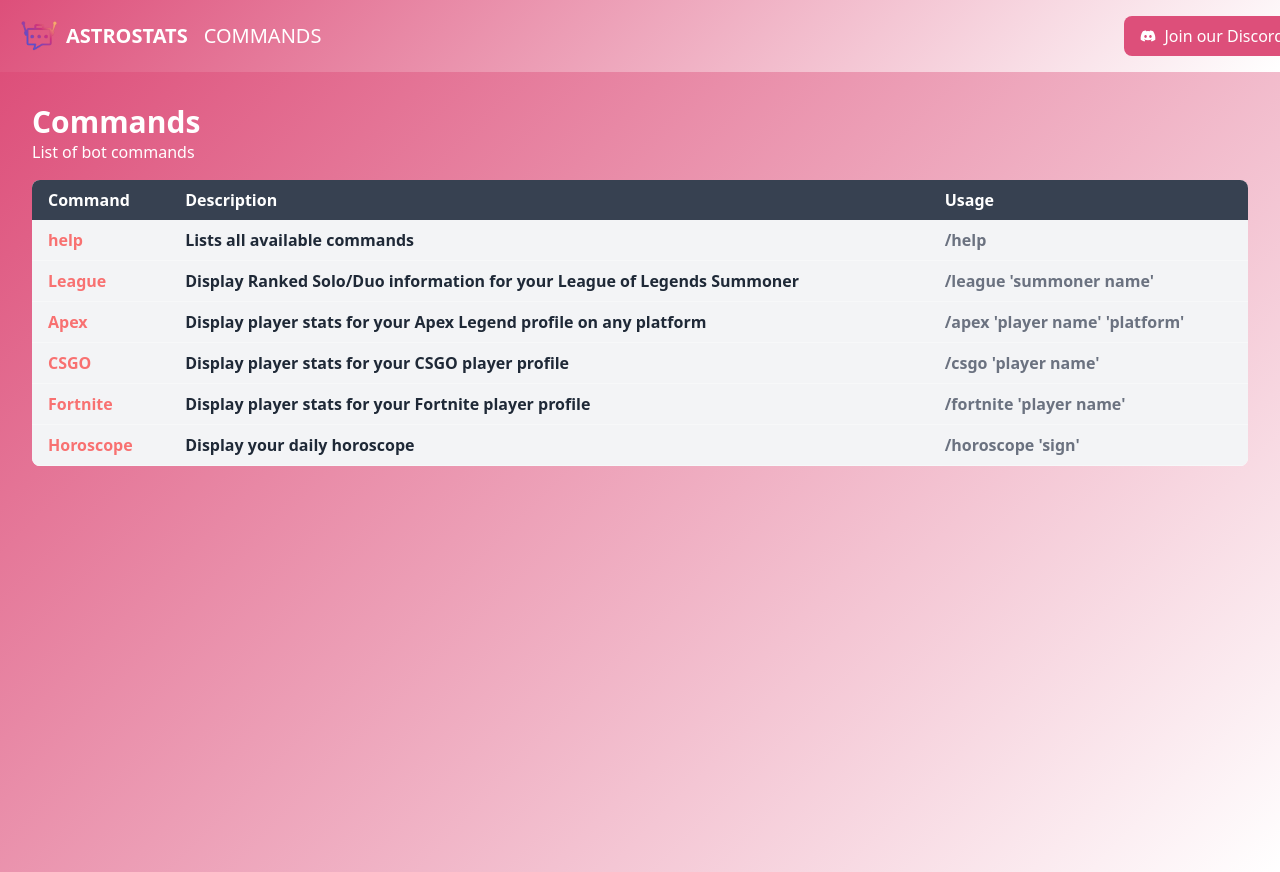
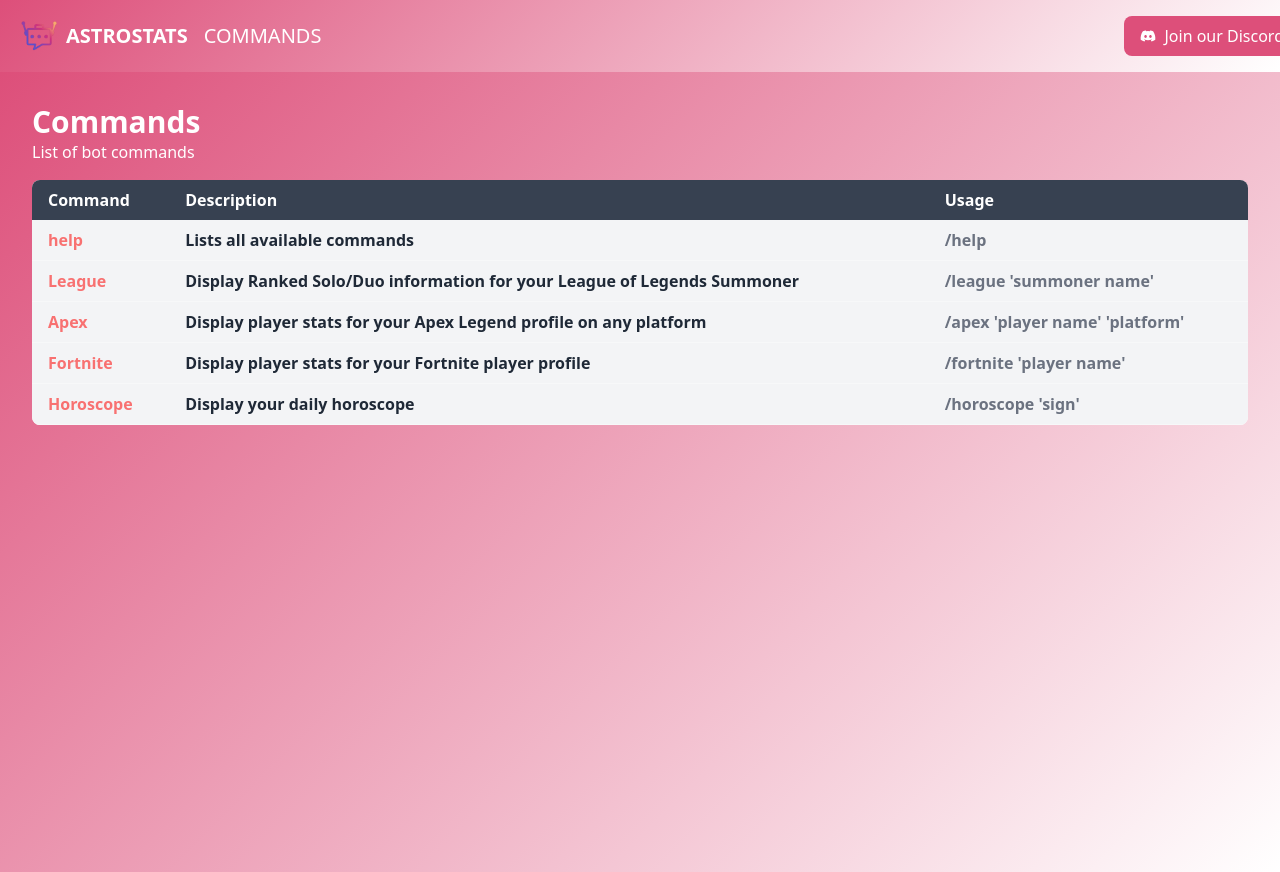
Before and after one commit to danblock97/astrostats-splash-page, a React (Create React App) app: page /commands in a window 1280 px wide. Built offline with nearby package versions, Linux system fonts and the light colour scheme.

Commit message:
Removed CSGO Command Due to no API Support

```diff
--- a/src/components/Commands.js
+++ b/src/components/Commands.js
@@ -61,17 +61,6 @@
 						</tr>
 						<tr className="bg-gray-100">
 							<td className="px-4 py-2 text-red-400 font-bold border-b border-white/30">
-								CSGO
-							</td>
-							<td className="px-4 py-2 text-gray-800 font-bold border-b border-white/30">
-								Display player stats for your CSGO player profile
-							</td>
-							<td className="px-4 py-2 text-gray-500 font-bold border-b border-white/30">
-								/csgo 'player name'
-							</td>
-						</tr>
-						<tr className="bg-gray-100">
-							<td className="px-4 py-2 text-red-400 font-bold border-b border-white/30">
 								Fortnite
 							</td>
 							<td className="px-4 py-2 text-gray-800 font-bold border-b border-white/30">
```
